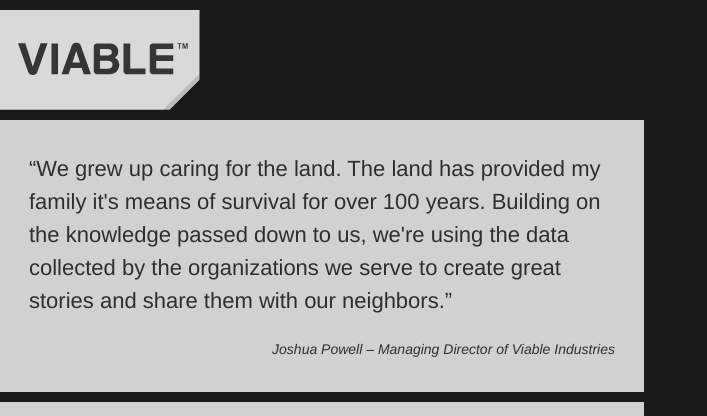
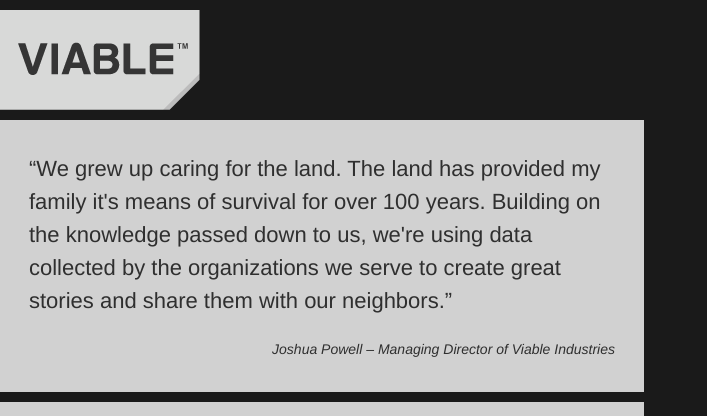
Before and after one commit to mundania78/viableindustries.github.com, a Jekyll site: the page built from index.html, in a window 1280 px wide. Shown: the top 416 px of the page, without its empty margins (0-707 px from the left). Built offline with Jekyll 4.4.1, drawn with Linux system fonts in a browser that asks for light colours.

Commit message:
Updated home page content;

```diff
--- a/index.html
+++ b/index.html
@@ -5,6 +5,6 @@ description: We create data management, mapping, and visualization tools for non
 body_class: the-viable-industries-home-page
 ---
 <section class="quote">
-    <blockquote>“We grew up caring for the land. The land has provided my family it's means of survival for over 100 years. Building on the knowledge passed down to us, we're using the data collected by the organizations we serve to create great stories and share them with our neighbors.”</blockquote>
+    <blockquote>“We grew up caring for the land. The land has provided my family it's means of survival for over 100 years. Building on the knowledge passed down to us, we're using data collected by the organizations we serve to create great stories and share them with our neighbors.”</blockquote>
     <p class="quote-attribution">Joshua Powell – Managing Director of Viable Industries</p>
 </section>
```
